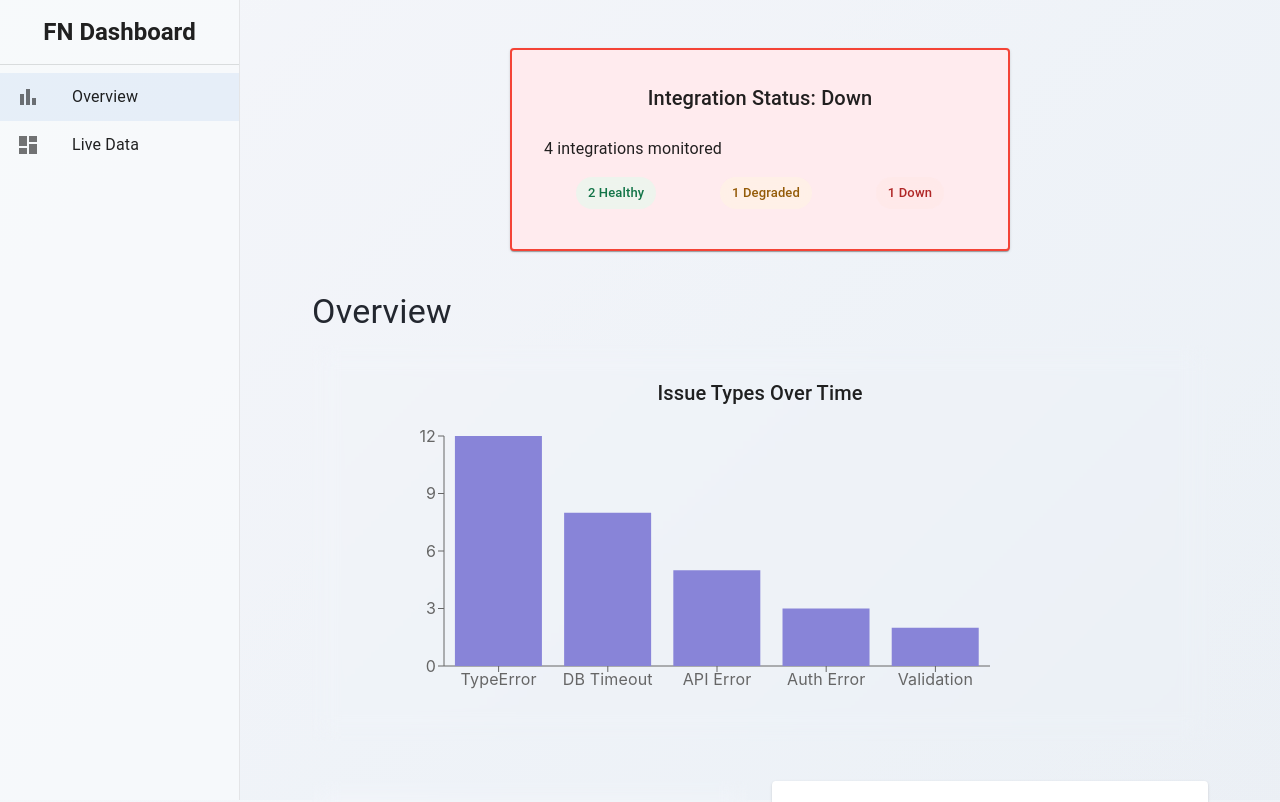
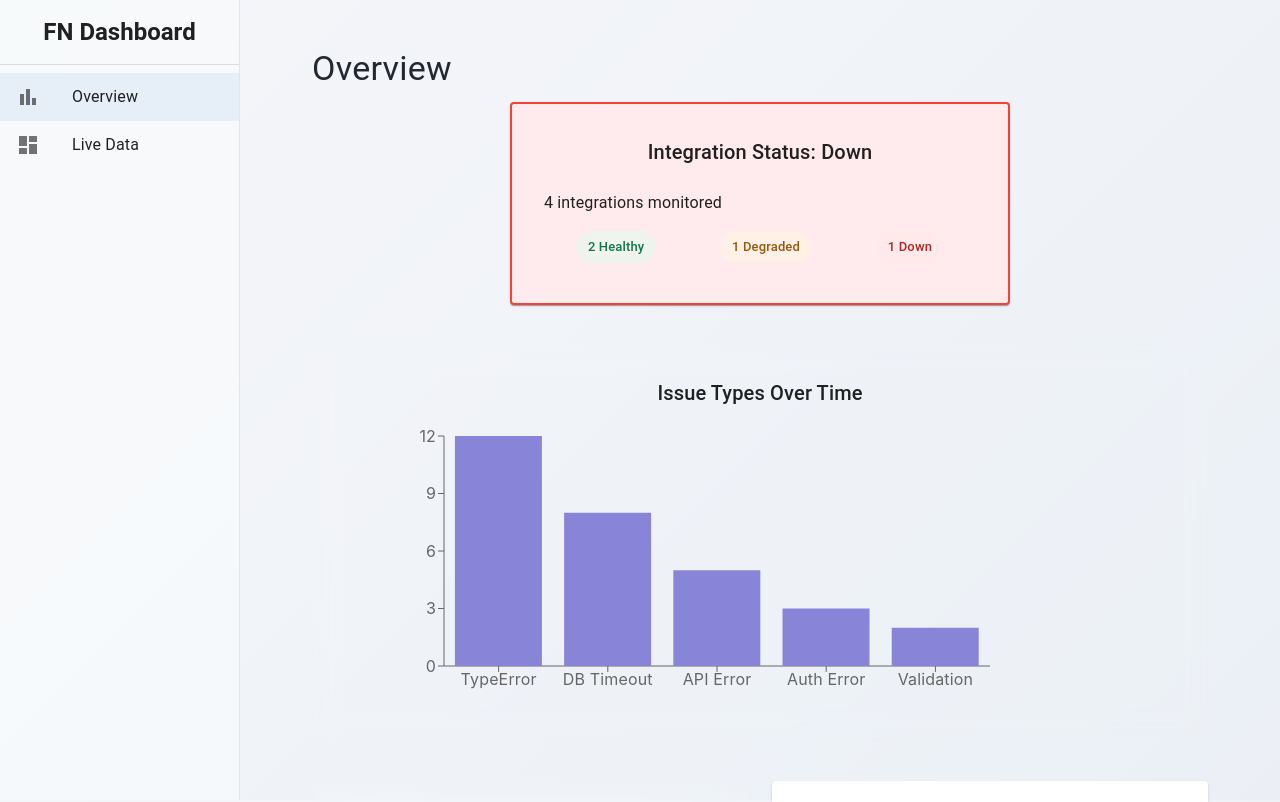
Before and after one commit to Poly1581/FoundersNetworkDashboard, a React (Create React App) app in the folder dashboard-ui/: page / in a window 1280 px wide. Shown: the top 802 px of the page. Built offline with nearby package versions, Linux system fonts and the light colour scheme.

Commit message:
Moved Integration Status card back down below the Overview title

```diff
--- a/dashboard-ui/src/App.js
+++ b/dashboard-ui/src/App.js
@@ -887,7 +887,7 @@ const overviewCards = [
         )
     },
 ];
-function Overview({ integrationStatus, integrationSystems, showCardAtTop }) {
+function Overview({ integrationStatus, integrationSystems }) {
     // Create dynamic Integration Status card content
     const createIntegrationStatusCard = () => {
         const groupedSystems = {
@@ -951,8 +951,10 @@ function Overview({ integrationStatus, integrationSystems, showCardAtTop }) {
 
     return (
         <Box sx={{ p: 3, height: '100%', boxSizing: 'border-box', display: 'flex', flexDirection: 'column' }}>
-            {/* Show Integration Status card at top when degraded or down */}
-            {showCardAtTop && (
+            <Typography variant="h4" gutterBottom>Overview</Typography>
+
+            {/* Show Integration Status card below title but above other content */}
+            {(integrationStatus === 'degraded' || integrationStatus === 'down') && (
                 <Box sx={{ mb: 3, display: 'flex', justifyContent: 'center' }}>
                     <Box sx={{ width: { xs: '100%', sm: '400px', md: '500px' } }}>
                         <IntegrationStatusCard
@@ -963,7 +965,6 @@ function Overview({ integrationStatus, integrationSystems, showCardAtTop }) {
                 </Box>
             )}
 
-            <Typography variant="h4" gutterBottom>Overview</Typography>
             <Box sx={{
                 flexGrow: 1,
                 display: 'grid',
@@ -1046,14 +1047,12 @@ export default function App() {
     const handleExpandAll = () => {
         setAllExpanded(prev => !prev);
     };
-    const showCardAtTop = integrationStatus === 'degraded' || integrationStatus === 'down';
-
     return (
         <Box sx={{ display: 'flex' }}>
             <Sidebar activePage={activePage} onPageChange={setActivePage} />
             <Box component="main" sx={{ flexGrow: 1, bgcolor: 'transparent', p: 3 }}>
                 <Container maxWidth="xl" sx={{ p: 0 }}>
-                    {activePage === 'overview' && <Overview integrationStatus={integrationStatus} integrationSystems={integrationSystems} showCardAtTop={showCardAtTop} />}
+                    {activePage === 'overview' && <Overview integrationStatus={integrationStatus} integrationSystems={integrationSystems} />}
                     {activePage === 'liveData' && (
                         <LiveData
                             allExpanded={allExpanded}
```
